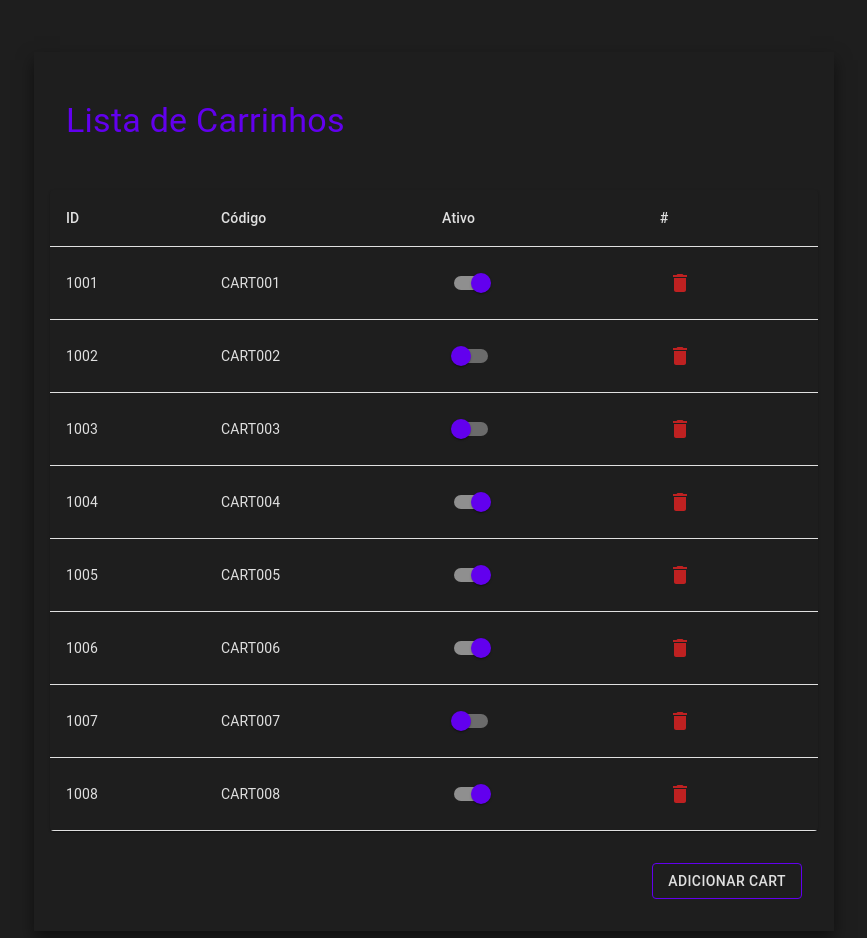
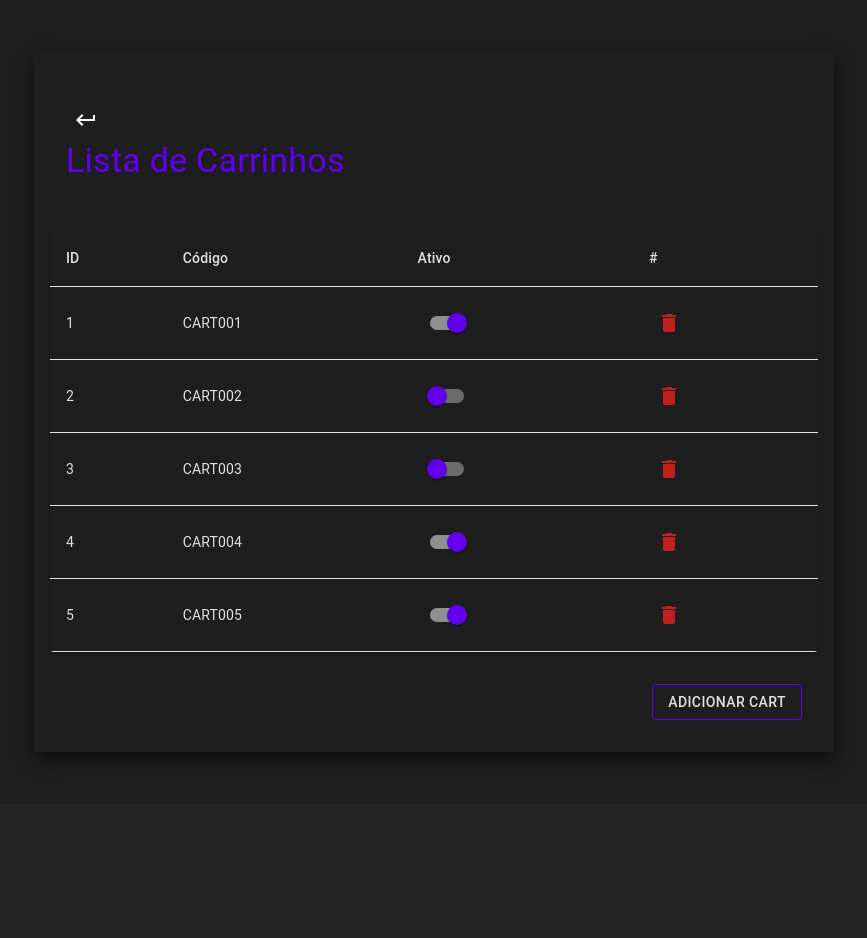
Before and after one commit to GabrielRego1/smartface-ui, a React (Vite) app: page /carts in a window 1280 px wide. Shown: the top 938 px of the page, without its empty margins (206-1073 px from the left). After the commit the page ends 804 px from the top, so only its background shows below. Built offline with nearby package versions, Linux system fonts and the light colour scheme.

Commit message:
feat: improve navigation

```diff
--- a/src/components/Cart/CartList/CartList.tsx
+++ b/src/components/Cart/CartList/CartList.tsx
@@ -2,23 +2,25 @@ import React, { useState } from 'react';
 import { Box, Button, Table, TableBody, TableCell, TableContainer, TableHead, TableRow, Paper, Snackbar, Alert, Switch, IconButton, Typography } from '@mui/material';
 import AddCartModal from '../AddCartModal/AddCartModal';
 import DeleteIcon from '@mui/icons-material/Delete';
+import KeyboardReturn from '@mui/icons-material/KeyboardReturn';
+import { useNavigate } from 'react-router-dom';
+
 interface Cart {
   id: number;
   codigo: string;
   ativo: boolean;
 }
+
 const initialCarts: Cart[] = [
-  { id: 1001, codigo: 'CART001', ativo: true },
-  { id: 1002, codigo: 'CART002', ativo: false },
-  { id: 1003, codigo: 'CART003', ativo: false },
-  { id: 1004, codigo: 'CART004', ativo: true },
-  { id: 1005, codigo: 'CART005', ativo: true },
-  { id: 1006, codigo: 'CART006', ativo: true },
-  { id: 1007, codigo: 'CART007', ativo: false },
-  { id: 1008, codigo: 'CART008', ativo: true },
+  { id: 1, codigo: 'CART001', ativo: true },
+  { id: 2, codigo: 'CART002', ativo: false },
+  { id: 3, codigo: 'CART003', ativo: false },
+  { id: 4, codigo: 'CART004', ativo: true },
+  { id: 5, codigo: 'CART005', ativo: true },
 ];
 
 const CartList: React.FC = () => {
+  const navigate = useNavigate();
   const [carts, setCarts] = useState<Cart[]>(initialCarts);
   const [openModal, setOpenModal] = useState(false);
   const [error, setError] = useState(false);
@@ -46,12 +48,22 @@ const CartList: React.FC = () => {
     setSuccess(false);
   };
 
+  const handleRedirect = () => {
+    navigate('/');
+  };
+
   return (
     <Box sx={{ padding: 2, boxShadow: '0 8px 16px rgba(0, 0, 0, 0.5);', minWidth: '100vh' }}>
 
-      <Box className="box" sx={{ display: 'flex', justifyContent: 'flex-start', mt: 2 }}>
-        <Typography variant="h4" component="h1" sx={{ mb: 2, color: 'var(--cor-botao)' }}>Lista de Carrinhos</Typography>
+      <Box className="box" sx={{ display: 'flex', flexDirection: 'column', alignItems: 'flex-start', mt: 2 }}>
+        <IconButton onClick={handleRedirect}>
+          <KeyboardReturn sx={{ color: 'white' }} />
+        </IconButton>
+        <Typography variant="h4" component="h1" sx={{ mb: 2, color: 'var(--cor-botao)' }}>
+          Lista de Carrinhos
+        </Typography>
       </Box>
+
       <TableContainer component={Paper} sx={{ mt: 2, backgroundColor: 'var(--cor-fundo)' }} className='table-container'>
         <Table>
           <TableHead>
@@ -67,7 +79,7 @@ const CartList: React.FC = () => {
               <TableRow key={cart.id}>
                 <TableCell sx={{ color: 'var(--cor-texto)' }}>{cart.id}</TableCell>
                 <TableCell sx={{ color: 'var(--cor-texto)' }}>{cart.codigo}</TableCell>
-                <TableCell >
+                <TableCell>
                   <Switch
                     sx={{
                       ".MuiSwitch-thumb": {
@@ -87,7 +99,6 @@ const CartList: React.FC = () => {
                     checked={cart.ativo}
                     onChange={() => handleToggleActive(cart.id)}
                   />
-
                 </TableCell>
                 <TableCell>
                   <IconButton color="error" onClick={() => handleDelete(cart.id)}>
--- a/src/components/Login/Login.tsx
+++ b/src/components/Login/Login.tsx
@@ -2,7 +2,6 @@ import { Alert, Box, Button, FormControl, Input, Snackbar, Typography } from '@m
 import './Login.css';
 import { useState } from 'react';
 import { useNavigate } from 'react-router-dom';
-
 function Login() {
     const [username, setUsername] = useState('admin');
     const [password, setPassword] = useState('admin');
```
